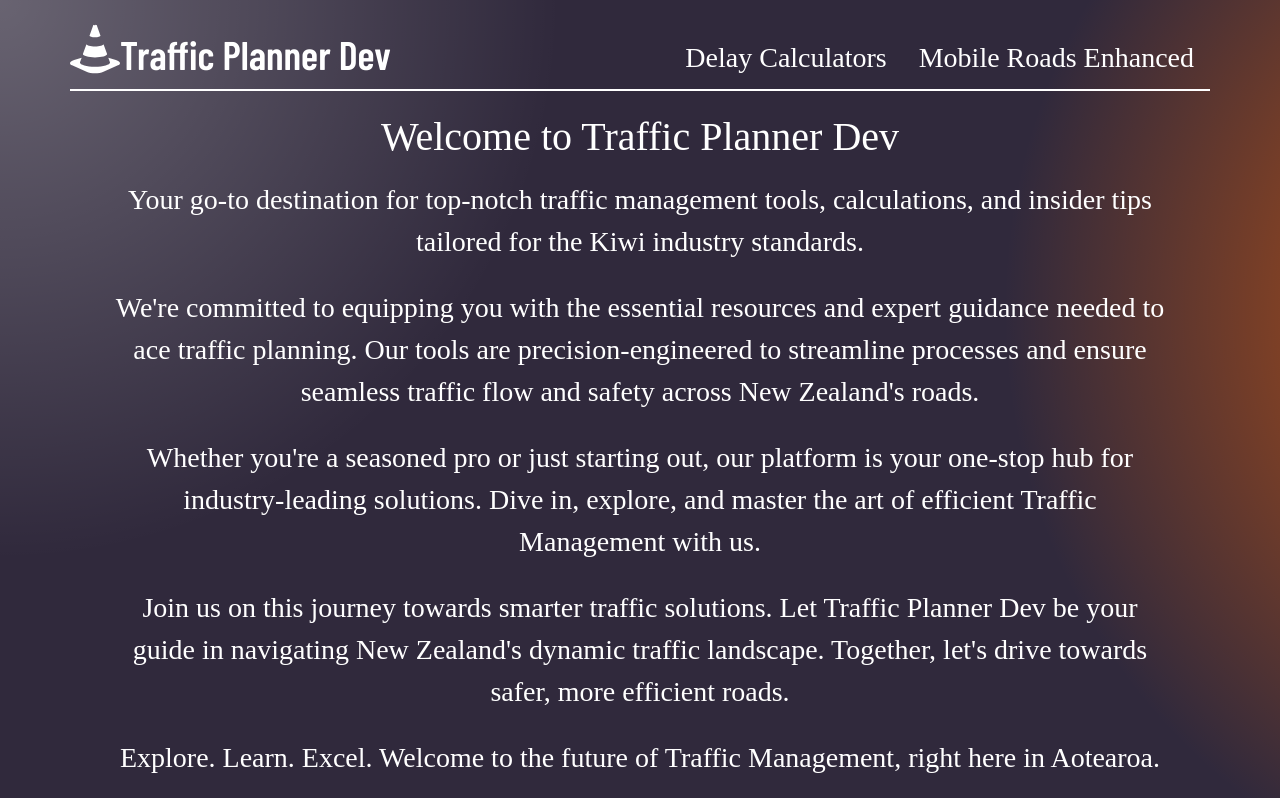
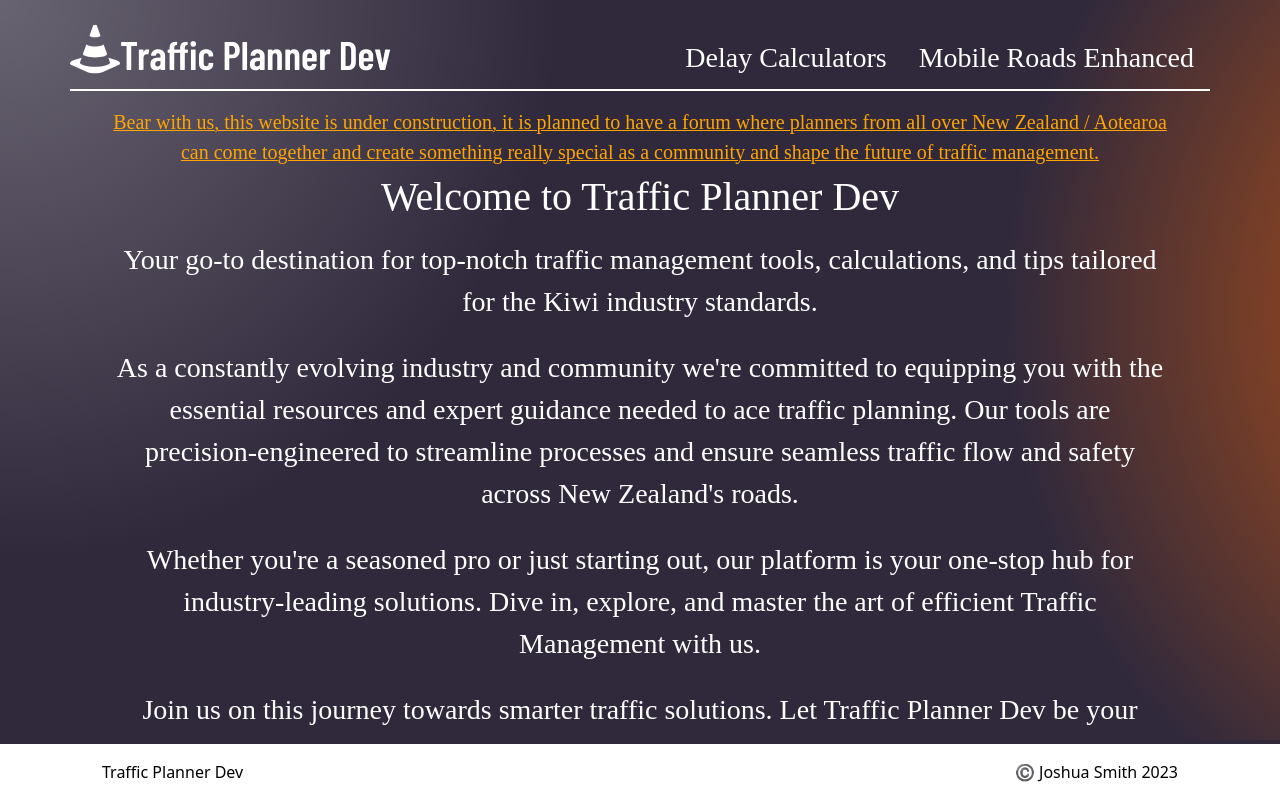
Before and after one commit to JackAida/traffic-planner-dev, a SvelteKit app: page / in a window 1280 px wide. Shown: the top 798 px of the page. Built offline with nearby package versions, Linux system fonts and the light colour scheme; a web font is replaced by a local one.

Commit message:
Added footer and updated delay calcs for out of peak hours

```diff
--- a/src/lib/components/BasePage.svelte
+++ b/src/lib/components/BasePage.svelte
@@ -12,6 +12,7 @@
     }
     export let buttons: ButtonModel[] = [];
     export let screenWidth = 0;
+    export let pageName = "Traffic Planner Dev";
 
     onMount(()=>{
         screenWidth = window.innerWidth || document.documentElement.clientWidth || document.body.clientWidth;
@@ -38,7 +39,9 @@
 
 </script>
 
-
+<head>
+    <title>{pageName}</title>
+</head>
 
 <div class="headContainer">
     <div class="flex w-full">
@@ -207,4 +210,5 @@
             padding-right: 2rem;
         }
     }
+
 </style>
--- /dev/null
+++ b/src/lib/components/Footer.svelte
@@ -0,0 +1,42 @@
+<div class="footer">
+    <div class="left">
+        Traffic Planner Dev
+    </div>
+    <div class="right">
+        ©️ Joshua Smith 2023
+    </div>
+</div>
+
+<style>
+    .footer {
+        display: flex;
+        justify-content: center;
+        align-items: center;
+        background-color: #FFF;
+        color: black;
+        padding: 1rem;
+        margin-top: auto;
+        position: fixed;
+        bottom: 0;
+        width: 100%;
+        border-color: rgb(48, 41, 60);
+        border-top-style: solid;
+        border-top-width: 0.25rem;
+    }
+    @media only screen and (min-width: 1140px) {
+        .footer div {
+            width: 538px;
+        }
+    }
+    @media only screen and (max-width: 1140px) {
+        .footer div {
+            width: 100%;
+        }
+    }
+    .left {
+        text-align: left;
+    }
+    .right {
+        text-align: right;
+    }
+</style>
--- a/src/routes/+page.svelte
+++ b/src/routes/+page.svelte
@@ -1,25 +1,40 @@
 <script>
     import BasePage from "$lib/components/BasePage.svelte";
+	import Footer from "$lib/components/Footer.svelte";
 </script>
 
 <BasePage buttons={[{href: "/delay-calculations", label: "Delay Calculators"},
                     {href: "https://chromewebstore.google.com/detail/mobile-roads-enhanced/epimgdnmjciljnceicmlijgkfbeidfil", label: "Mobile Roads Enhanced"}]}/>
 
 <div class="container">
+    <p class="reallysmall">Bear with us, this website is under construction, it is planned to have a forum where planners from all over New Zealand / Aotearoa can come together and create something really special as a community and shape the future of traffic management.</p>
     <p>Welcome to Traffic Planner Dev</p>
-    <p class="small">Your go-to destination for top-notch traffic management tools, calculations, and insider tips tailored for the Kiwi industry standards.</p>
-    <p class="small">We're committed to equipping you with the essential resources and expert guidance needed to ace traffic planning. Our tools are precision-engineered to streamline processes and ensure seamless traffic flow and safety across New Zealand's roads.</p>
+    <p class="small">Your go-to destination for top-notch traffic management tools, calculations, and tips tailored for the Kiwi industry standards.</p>
+    <p class="small">As a constantly evolving industry and community we're committed to equipping you with the essential resources and expert guidance needed to ace traffic planning. Our tools are precision-engineered to streamline processes and ensure seamless traffic flow and safety across New Zealand's roads.</p>
     <p class="small">Whether you're a seasoned pro or just starting out, our platform is your one-stop hub for industry-leading solutions. Dive in, explore, and master the art of efficient Traffic Management with us.</p>
     <p class="small">Join us on this journey towards smarter traffic solutions.
         Let Traffic Planner Dev be your guide in navigating New Zealand's dynamic traffic landscape. Together, let's drive towards safer, more efficient roads.
     </p>
-    <p class="small">Explore. Learn. Excel. Welcome to the future of Traffic Management, right here in Aotearoa.</p>
+    <p>Explore. Learn. Excel.</p>
+    <p>
+        For the future of Traffic Management, right here in Aotearoa.
+    </p>
 </div>
+
+<Footer/>
 
 <style>
     .small {
         font-size: 1.75rem;
         padding: .75rem;
+    }
+    .reallysmall {
+        font-size: 1.25rem;
+        padding: 0;
+        margin: 0;
+        color: orange;
+        text-decoration: underline;
+        text-decoration-thickness: 0.05rem;
     }
     .container{
         font-family: 'Zen Maru Gothic', serif;
--- a/src/routes/delay-calculations/+page.svelte
+++ b/src/routes/delay-calculations/+page.svelte
@@ -1,8 +1,10 @@
 <script>
     import BasePage from "$lib/components/BasePage.svelte";
+    import Footer from "$lib/components/Footer.svelte";
 </script>
 
-<BasePage buttons={[{href: "/", label: "Home"},
+<BasePage pageName="Delay Calculations"
+buttons={[{href: "/", label: "Home"},
 {href: "https://chromewebstore.google.com/detail/mobile-roads-enhanced/epimgdnmjciljnceicmlijgkfbeidfil", label: "Mobile Roads Enhanced"}]}/>
 
 <div class="container">
@@ -11,6 +13,8 @@
     <p class="small">Basic <a style="color: #aaf;" href="/tsl-only-calc">TSL Implementation Calculator</a></p>
     <p class="small">This page will contain various delay calculation tools and explain the reasonings behind the methods and mathmatics it provides. You will be able to input your data on this page and it will calculate various items based on the type of calculation you want to use such as: Delays, Queues / Queue Lengths, Optimal Alternating Flow Timings and other items such as estimating traffic flow throughout the day with your provided AADT data using hourly percentages of traffic based off of a NZTA Research Report published in 2001: "<a style="color: #aaf;" href="https://www.nzta.govt.nz/assets/resources/research/reports/205/205-Guide-to-estimation-and-monitoring-of-traffic-counting-and-traffic-growth.pdf">Research Report 205 Guide to estimation and monitoring of traffic counting and traffic growth</a>".</p>
 </div>
+
+<Footer/>
 
 <style>
     .small {
--- a/src/routes/four-way-calc/+page.svelte
+++ b/src/routes/four-way-calc/+page.svelte
@@ -1,7 +1,10 @@
 <script lang="ts">
     import BasePage from "$lib/components/BasePage.svelte";
+    import Footer from "$lib/components/Footer.svelte";
 
     let maxCycleTimeTarget: number = 5;
+    let totalCycleTime: number = 0;
+    let inPeakHour: boolean = true;
 
     let approach1Name: string = "";
     let approach2Name: string = "";
@@ -41,7 +44,7 @@
     }
 
     function getVehiclesQueued(approach: Approach): number{
-        return approach.approachQueueLength / 8;
+        return approach.approachQueueLength / ((inPeakHour) ? 8 : 12);
     }
 
     function removeNonNumbers(this: HTMLInputElement){
@@ -50,10 +53,10 @@
 
     function doApproach(approach: string, aadt: number, biDirectional: boolean, furthestDistance: number): Approach{
         let approachMtcToMTCTime: number = timeToTravelDistance(furthestDistance, 30);
-        let approachVehiclesPerSecond: number = biDirectional ? ((aadt / 8) / 2) / 3600 : (aadt / 8) / 3600;
+        let approachVehiclesPerSecond: number = biDirectional ? ((aadt / ((inPeakHour) ? 8 : 12)) / 2) / 3600 : (aadt / ((inPeakHour) ? 8 : 12)) / 3600;
         let approachVehiclesPerCycleTarget: number = approachVehiclesPerSecond * maxCycleTimeTarget * 60;
-        let approachQueueLength: number = Math.ceil(approachVehiclesPerCycleTarget) * 8; //8 is the standard distance from rear of one vehicle to front of another
-        let vehiclesInQueue: number = approachQueueLength / 8;
+        let approachQueueLength: number = Math.ceil(approachVehiclesPerCycleTarget) * ((inPeakHour) ? 8 : 12); //8 is the standard distance from rear of one vehicle to front of another
+        let vehiclesInQueue: number = approachQueueLength / ((inPeakHour) ? 8 : 12);
         let approachGoTime: number = Math.ceil( ( approachQueueLength / (30/3.6) ) + vehiclesInQueue * 1.5 ); //can multiply it by 2 to include reaction time / speed up time
         let approachCycleTime: number = approachGoTime + approachMtcToMTCTime;
         return {
@@ -70,7 +73,7 @@
     function checkApproaches(approaches: Approach[]): string[]{
 
         let returnString: string[] = [];
-        let totalCycleTime: number = 0;
+        totalCycleTime = 0;
 
         for (let i = 0; i < approaches.length; i++){
             totalCycleTime += approaches[i].approachCycleTime;
@@ -78,6 +81,7 @@
 
         if (totalCycleTime <= maxCycleTimeTarget * 60){
             returnString.push(`In the event traffic is held on stop for up to ${maxCycleTimeTarget} minutes, the following is expected to occur in order to clear queues and return to normal operation:`);
+        }
             returnString.push("Total Cycle Time: ");
             returnString.push(Math.ceil(totalCycleTime).toString() + " seconds");
             returnString.push("OR");
@@ -91,10 +95,11 @@
                 returnString.push("Approx time for a vehicle to travel from MTC to MTC(" + approaches[i].furthestDistance.toString() + " meters):" + Math.ceil(timeToTravelDistance(approaches[i].furthestDistance, 30)).toString() + " seconds");
             }
 
-            return returnString;
+        if (totalCycleTime > maxCycleTimeTarget * 60){
+            returnString.unshift("Not possible to clear queues in the target cycle time of " + maxCycleTimeTarget + " minutes. Total Cycle Time would be: " + (totalCycleTime / 60).toFixed(2) + " minutes, queues are expected to get larger each cycle.");
         }
 
-        return ["Not possible to clear queues in the target cycle time of " + maxCycleTimeTarget + " minutes. Total Cycle Time would be: " + (totalCycleTime / 60).toFixed(2) + " minutes, queues are expected to get larger and larger every cycle."];
+        return returnString;
     }
 
     function lerp(a: number, b: number, t: number): number{
@@ -152,7 +157,8 @@
 
 </script>
 
-<BasePage buttons={[{href: "/", label: "Home"},
+<BasePage pageName="Four Way Stop Go Calculator"
+buttons={[{href: "/", label: "Home"},
 {href: "/delay-calculations", label: "Delay Calculators"},
 {href: "https://chromewebstore.google.com/detail/mobile-roads-enhanced/epimgdnmjciljnceicmlijgkfbeidfil", label: "Mobile Roads Enhanced"}]}/>
 
@@ -171,6 +177,16 @@
         <br>
         <p>Max Target Cycle Time (minutes)</p>
         <input style="color: black; text-align: center;" class="small" type="number" placeholder="Max Cycle Time" bind:value={maxCycleTimeTarget} on:click={clearOutputString} on:input={removeNonNumbers}/>
+        <br>
+        <button style="width: 50%;" on:click={()=>{inPeakHour = !inPeakHour;
+            clearOutputString();
+        }}>
+        {#if !inPeakHour}
+            Out of Peak Hour 📉
+        {:else}
+            Peak Hour 📈
+        {/if}
+        </button>
     </div>
 
     <br>
@@ -250,19 +266,19 @@
                     <p>AADTs divided by 2 are to estimate Bi-Directional Flow</p>
                 {/if}
                 {#if approach1Name != "" && approach1AADT}
-                    <p>{approach1Name + " ↓"} has a peak hour flow of: {approach1BiDirectional ? Math.ceil((approach1AADT/8)/2) : Math.ceil(approach1AADT/8)}vph ({approach1BiDirectional ? "(" + approach1AADT.toString() + "/2)/8" : "" + approach1AADT.toString() + "/8"})</p>
+                    <p>{approach1Name + " ↓"} has a {((inPeakHour) ? "Peak" : "Out of Peak")} hour flow of: {approach1BiDirectional ? Math.ceil((approach1AADT/((inPeakHour) ? 8 : 12))/2) : Math.ceil(approach1AADT/((inPeakHour) ? 8 : 12))}vph ({approach1BiDirectional ? "(" + approach1AADT.toString() + `÷2)÷${((inPeakHour) ? 8 : 12)}` : "" + approach1AADT.toString() + `÷${((inPeakHour) ? 8 : 12)}`})</p>
                 {/if}
 
                 {#if approach2Name != "" && approach2AADT}
-                    <p>{approach2Name + " ↑"} has a peak hour flow of: {approach2BiDirectional ? Math.ceil((approach2AADT/8)/2) : Math.ceil(approach2AADT/8)}vph ({approach2BiDirectional ? "(" + approach2AADT.toString() + "/2)/8" : "" + approach2AADT.toString() + "/8"})</p>
+                    <p>{approach2Name + " ↑"} has a {((inPeakHour) ? "Peak" : "Out of Peak")} hour flow of: {approach2BiDirectional ? Math.ceil((approach2AADT/((inPeakHour) ? 8 : 12))/2) : Math.ceil(approach2AADT/((inPeakHour) ? 8 : 12))}vph ({approach2BiDirectional ? "(" + approach2AADT.toString() + `÷2)÷${((inPeakHour) ? 8 : 12)}` : "" + approach1AADT.toString() + `÷${((inPeakHour) ? 8 : 12)}`})</p>
                 {/if}
 
                 {#if approach3Name != "" && approach3AADT}
-                    <p>{approach3Name + " →"} has a peak hour flow of: {approach3BiDirectional ? Math.ceil((approach3AADT/8)/2) : Math.ceil(approach3AADT/8)}vph ({approach3BiDirectional ? "(" + approach3AADT.toString() + "/2)/8" : "" + approach3AADT.toString() + "/8"})</p>
+                    <p>{approach3Name + " →"} has a {((inPeakHour) ? "Peak" : "Out of Peak")} hour flow of: {approach3BiDirectional ? Math.ceil((approach3AADT/((inPeakHour) ? 8 : 12))/2) : Math.ceil(approach3AADT/((inPeakHour) ? 8 : 12))}vph ({approach3BiDirectional ? "(" + approach3AADT.toString() + `÷2)÷${((inPeakHour) ? 8 : 12)}` : "" + approach3AADT.toString() + `÷${((inPeakHour) ? 8 : 12)}`})</p>
                 {/if}
 
                 {#if approach4Name != "" && approach4AADT}
-                    <p>{approach4Name + " ←"} has a peak hour flow of: {approach4BiDirectional ? Math.ceil((approach4AADT/8)/2) : Math.ceil(approach4AADT/8)}vph ({approach4BiDirectional ? "(" + approach4AADT.toString() + "/2)/8" : "" + approach4AADT.toString() + "/8"})</p>
+                    <p>{approach4Name + " ←"} has a {((inPeakHour) ? "Peak" : "Out of Peak")} hour flow of: {approach4BiDirectional ? Math.ceil((approach4AADT/((inPeakHour) ? 8 : 12))/2) : Math.ceil(approach4AADT/((inPeakHour) ? 8 : 12))}vph ({approach4BiDirectional ? "(" + approach4AADT.toString() + `÷2)÷${((inPeakHour) ? 8 : 12)}` : "" + approach4AADT.toString() + `÷${((inPeakHour) ? 8 : 12)}`})</p>
                 {/if}
 
                 {#if outputString}
@@ -275,7 +291,11 @@
                             {/if}
 
                             {:else}
+                            {#if totalCycleTime > maxCycleTimeTarget * 60}
+                            <p style="color: darkred; font-weight: 600;">{item}</p>
+                            {:else}
                             <p>{item}</p>
+                            {/if}
                         {/if}
                     {/each}
                 {/if}
@@ -286,6 +306,8 @@
         </div>
     {/if}
 </div>
+
+<Footer/>
 
 <style>
     .approachesContainer{
@@ -380,6 +402,7 @@
         margin-left: auto;
         margin-right: auto;
         text-align: center;
+        margin-bottom: 5rem;
     }
     .approachesContainer input{
         width: 100%;
--- a/src/routes/tsl-only-calc/+page.svelte
+++ b/src/routes/tsl-only-calc/+page.svelte
@@ -1,5 +1,6 @@
 <script lang="ts">
     import BasePage from "$lib/components/BasePage.svelte";
+    import Footer from "$lib/components/Footer.svelte";
 
     let postedSpeedLimit: number;
     let temporarySpeedLimit: number;
@@ -22,7 +23,8 @@
 
 </script>
 
-<BasePage buttons={[{href: "/", label: "Home"},
+<BasePage pageName="TSL Implementation Calculator"
+buttons={[{href: "/", label: "Home"},
 {href: "/delay-calculations", label: "Delay Calculators"},
 {href: "https://chromewebstore.google.com/detail/mobile-roads-enhanced/epimgdnmjciljnceicmlijgkfbeidfil", label: "Mobile Roads Enhanced"}]}/>
 
@@ -43,6 +45,8 @@
         <p>Time increased as a percentage: <span>{(postedSpeedLimit && temporarySpeedLimit && distance) ? ( (postedSpeedLimit /temporarySpeedLimit * 100) - 100 ).toFixed(2) : 0}</span>%</p>
     </div>
 </div>
+
+<Footer/>
 
 <style>
 
```
